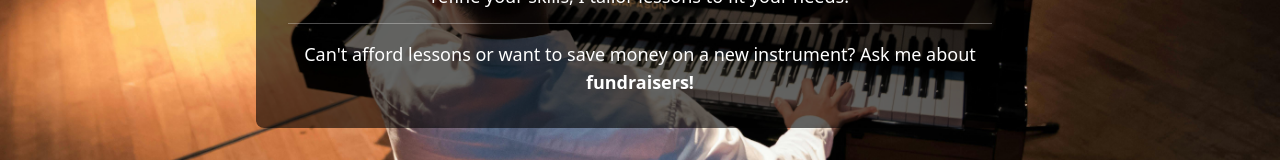
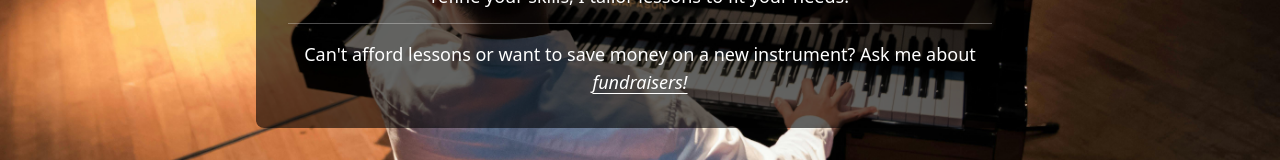
Before and after one commit to sunnycc17/andrew-shaw-tutoring, a website: page index.html in a window 1280 px wide. Shown: the part 387-547 px from the top of the page. Drawn offline with nearby package versions, Linux system fonts and the light colour scheme.

Commit message:
changed theme colour to black and added an anchor in home

```diff
--- a/index.html
+++ b/index.html
@@ -4,7 +4,7 @@
     <meta charset="UTF-8" />
     <meta name="viewport" content="width=device-width, initial-scale=1.0" />
     <!-- Theme Color for Mobile Browsers -->
-    <meta name="theme-color" content="#2563eb" />
+    <meta name="theme-color" content="#010104" />
     <meta name="msapplication-TileColor" content="#2563eb" />
     <meta
       name="description"
@@ -215,7 +215,11 @@
           <p class="mt-3 border-t border-white/30 pt-4 text-center">
             Can't afford lessons or want to save money on a new instrument? Ask
             me about
-            <strong>fundraisers!</strong>
+            <a
+              href="#fundraisers"
+              class="italic underline underline-offset-4 hover:text-gray-300"
+              >fundraisers!</a
+            >
           </p>
         </div>
       </section>
```
Also changed, not shown: src/output.css.
